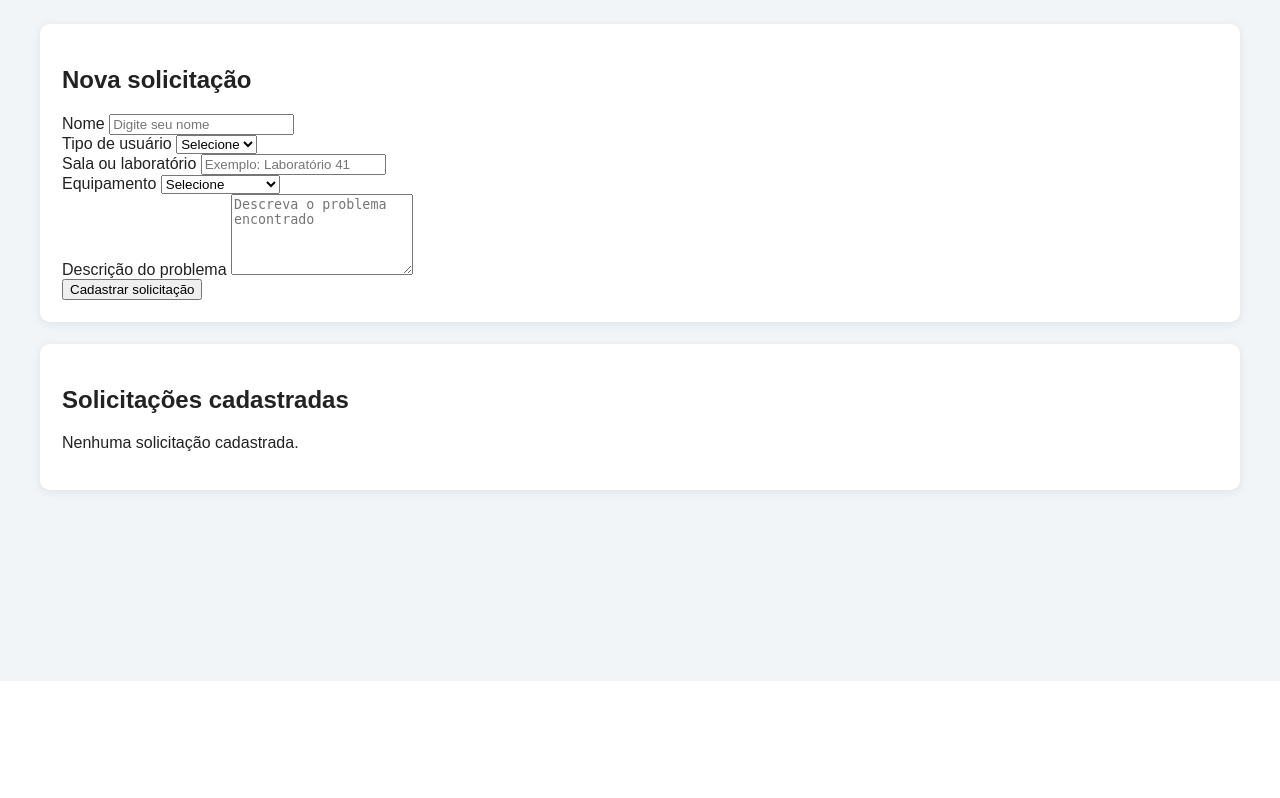
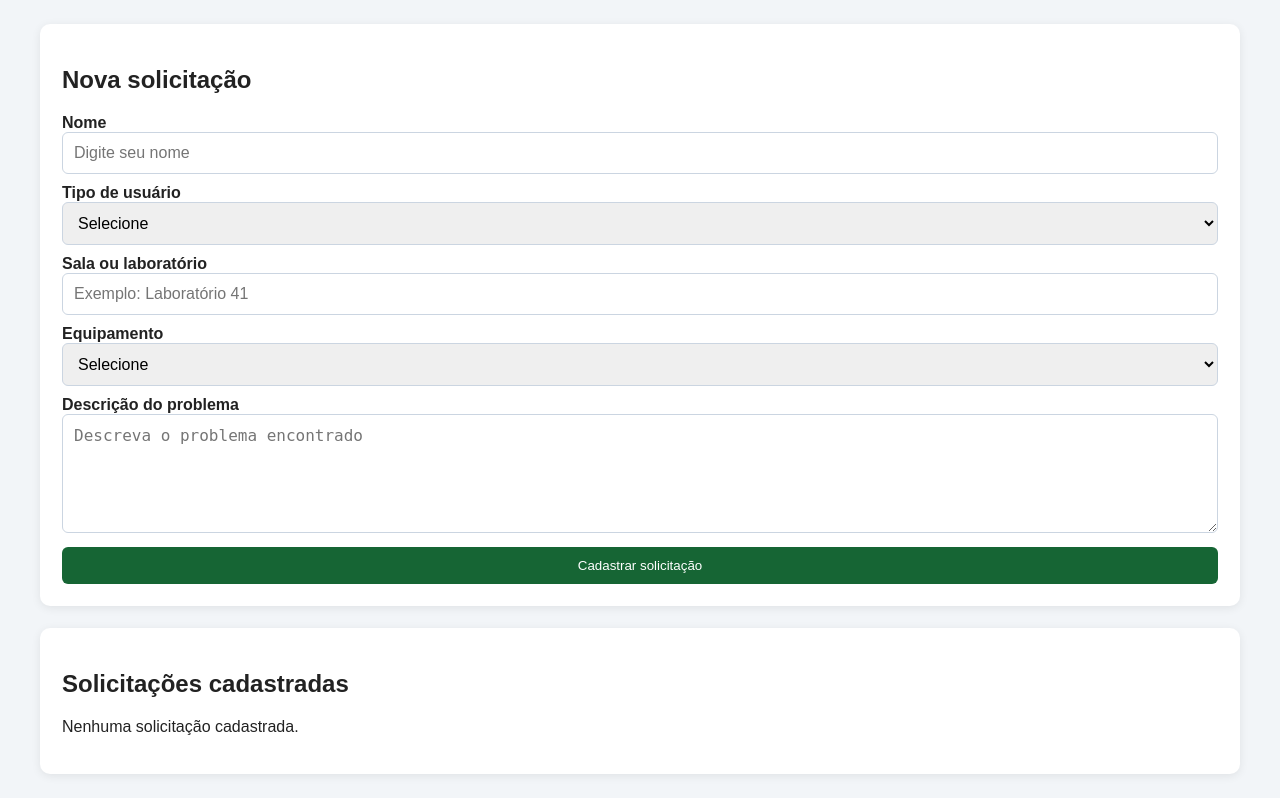
Before and after one commit to dariumgordon-cell/app_manutencao, a Python web app: template templates/index.html in a window 1280 px wide. Shown: the part 119-917 px from the top of the page. Before the commit the page ends 800 px from the top, so only its background shows below. Run offline with Jinja, Linux system fonts and the light colour scheme; the template is opened without the code that fills it, so the values that code supplies are empty.

Commit message:
Update style.css

```diff
--- a/static/style.css
+++ b/static/style.css
@@ -1,4 +1,6 @@
 /* PARTE 1 – CONFIGURAÇÃO GERAL DA PÁGINA */
+/* Código-base – static/style.css   */
+
 * {
     box-sizing: border-box;
 }
@@ -10,7 +12,6 @@ body {
     color: #222222;
 }
 
-/* PARTE 2 – PERSONALIZANDO O CABEÇALHO */
 header {
     background-color: #123a63;
     color: white;
@@ -26,14 +27,12 @@ header p {
     margin: 0;
 }
 
-/* PARTE 3 – ORGANIZANDO A ÁREA PRINCIPAL */
 main {
     width: 94%;
     max-width: 1200px;
     margin: 24px auto;
 }
 
-/* PARTE 4 – CRIANDO OS PAINÉIS */
 .painel {
     background-color: white;
     padding: 22px;
@@ -41,3 +40,77 @@ main {
     margin-bottom: 22px;
     box-shadow: 0 2px 10px rgba(0, 0, 0, 0.08);
 }
+
+form {
+    display: grid;
+    gap: 10px;
+}
+
+label {
+    font-weight: bold;
+}
+
+input,
+select,
+textarea {
+    width: 100%;
+    padding: 11px;
+    border: 1px solid #cbd5e1;
+    border-radius: 6px;
+    font-size: 16px;
+}
+
+button,
+.botao-concluir {
+    background-color: #166534;
+    color: white;
+    border: none;
+    padding: 11px 16px;
+    border-radius: 6px;
+    cursor: pointer;
+    text-decoration: none;
+    display: inline-block;
+}
+
+button:hover,
+.botao-concluir:hover {
+    opacity: 0.88;
+}
+
+.tabela-container {
+    overflow-x: auto;
+}
+
+table {
+    width: 100%;
+    border-collapse: collapse;
+    min-width: 900px;
+}
+
+th,
+td {
+    border-bottom: 1px solid #e5e7eb;
+    padding: 11px;
+    text-align: left;
+    vertical-align: top;
+}
+
+th {
+    background-color: #e8eef5;
+}
+
+.status {
+    padding: 5px 9px;
+    border-radius: 14px;
+    font-size: 14px;
+    white-space: nowrap;
+}
+
+.status.pendente {
+    background-color: #fff3cd;
+    color: #765b00;
+}
+
+.status.concluido {
+    background-color: #d1fae5;
+    color: #065f46;
```
